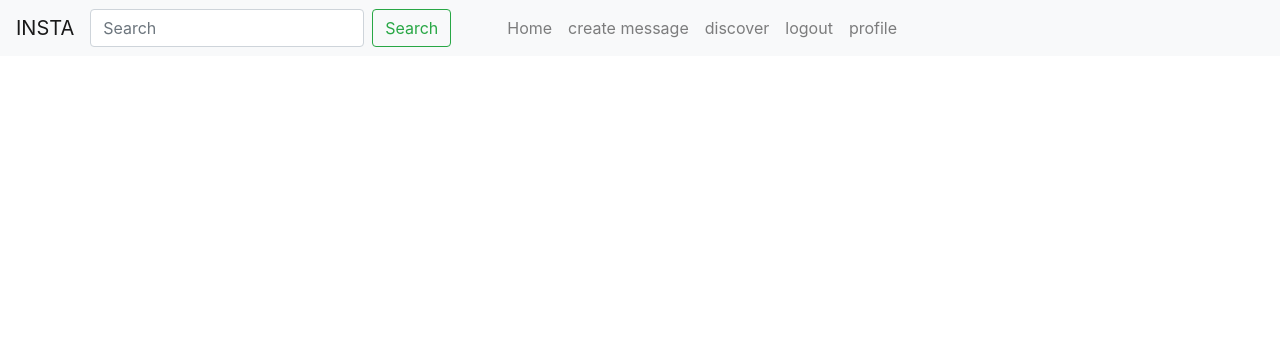
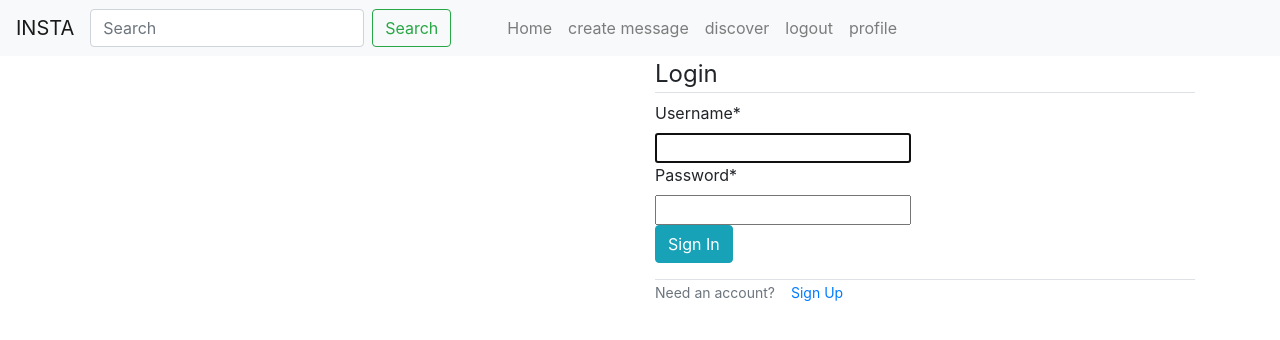
Before and after one commit to ndonyemark/instaclone, a Django app: page / in a window 1280 px wide. Shown: the top 340 px of the page. Run offline with Django 3.2, Linux system fonts and the light colour scheme; some libraries are stand-ins or nearby versions.

Commit message:
update the url references

```diff
--- a/instaproject/settings.py
+++ b/instaproject/settings.py
@@ -134,3 +134,5 @@ STATIC_FILESDIRS = os.path.join(BASE_DIR, 'static')
 
 MEDIA_URL = '/media/'
 MEDIA_ROOT = os.path.join(BASE_DIR, 'media')
+
+LOGIN_REDIRECT_URL = 'index'
--- a/instaproject/urls.py
+++ b/instaproject/urls.py
@@ -20,7 +20,7 @@ from django.contrib.auth import views as auth_views
 urlpatterns = [
     path('admin/', admin.site.urls),
     path('users/', include('users.urls')),
-    path('login/', auth_views.LoginView.as_view(), name='login' ),
+    path('', auth_views.LoginView.as_view(), name='login' ),
     # path('logout/', auth_views.LogoutView().as_view(), name='logout' ),
-    path('', include('instaapp.urls'))
+    path('app', include('instaapp.urls'))
 ]
--- a/users/templates/registration/login.html
+++ b/users/templates/registration/login.html
@@ -8,15 +8,16 @@
 
         </div>
         <div class="col-lg-6 col-md-6">
+            <form action="" method="POST">
             <fieldset>
                 <legend class="border-bottom">Login</legend>
-                <form action="" method="POST">
+                {% csrf_token %}
                     {{form | crispy}}
                     <button class="btn btn-info" type="submit">Sign In</button>
-                </form>
             </fieldset>
+            </form>
             <div class="border-top mt-3">
-                <small class="text-muted">Need an account?<a href="" class="ml-3">Sign Up</a></small>
+                <small class="text-muted">Need an account?<a href="{% url 'register' %}" class="ml-3">Sign Up</a></small>
             </div>
         </div>
     </div>
--- a/users/views.py
+++ b/users/views.py
@@ -5,11 +5,11 @@ from django.contrib.auth.decorators import login_required
 
 def register(request):
     if request.method == 'POST':
-        form = UserRegistration()
+        form = UserRegistration(request.POST)
         if form.is_valid():
             form.save()
-            messages.success("Account has been created! You can now login")
-            return redirect('index')
+            messages.success(request, "Account has been created! You can now login")
+            return redirect('login')
     else:
         form = UserRegistration()
     title = 'User Registration'
```
Also changed, not shown: users/templates/users/register.html (+4 -3 lines).
